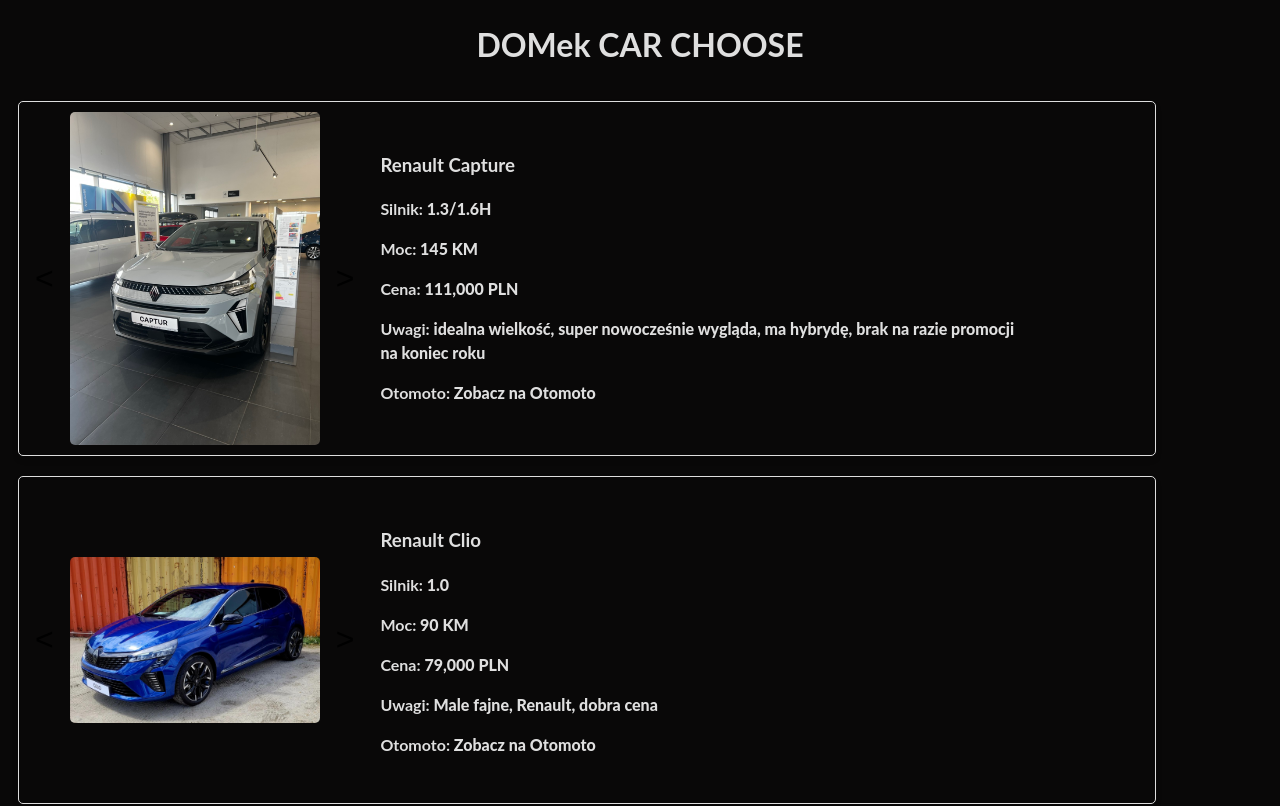
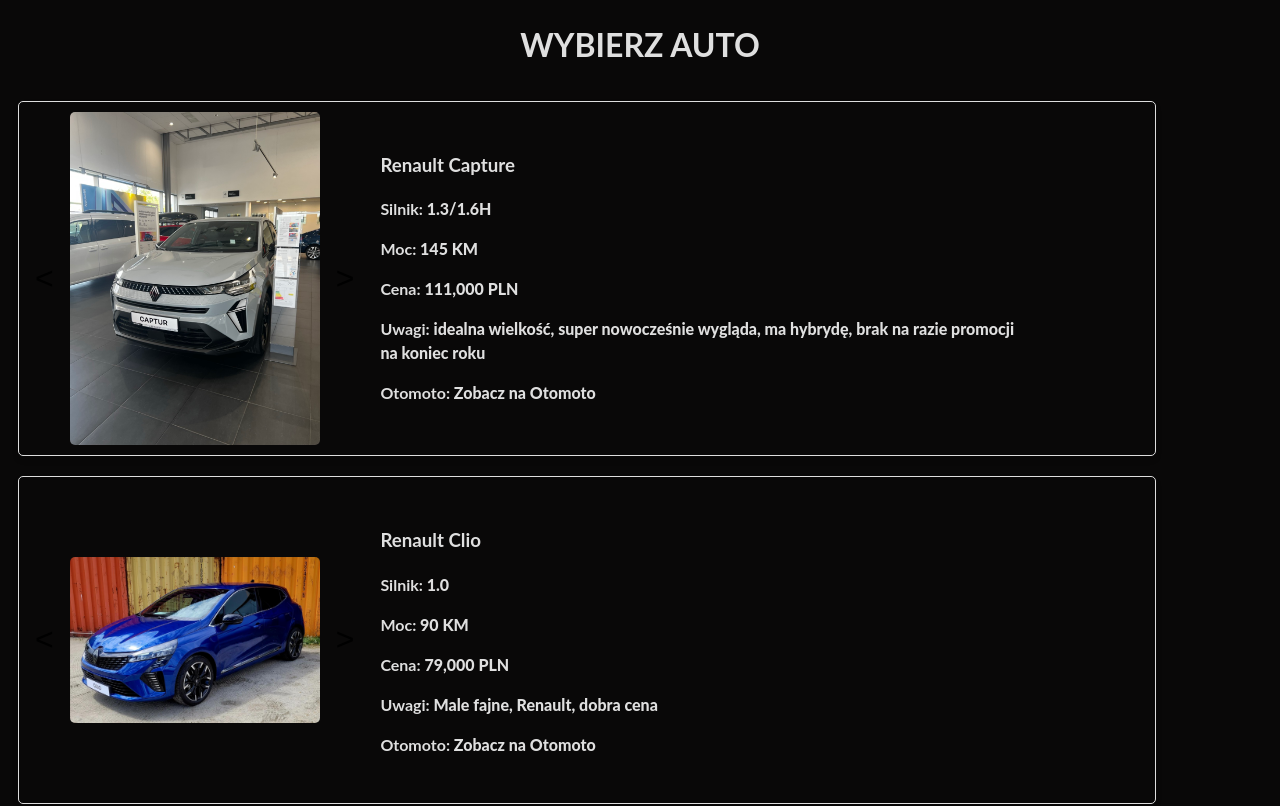
Before and after one commit to wesol4/carSelectbutBetter, a React (Vite) app: page / in a window 1280 px wide. Shown: the top 806 px of the page. Built offline with nearby package versions, Linux system fonts and the light colour scheme.

Commit message:
title change

```diff
--- a/src/App.tsx
+++ b/src/App.tsx
@@ -4,7 +4,7 @@
 const App: React.FC = () => {
     return (
         <div>
-            <h1>DOMek CAR CHOOSE</h1>
+            <h1>WYBIERZ AUTO</h1>
             <CarGallery />
         </div>
     );
```
